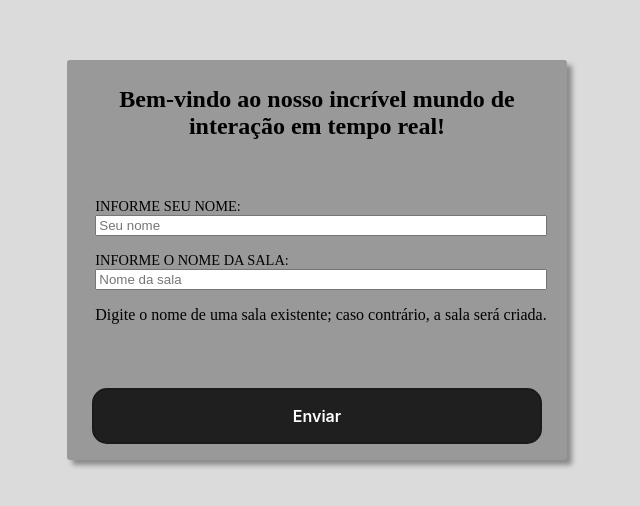
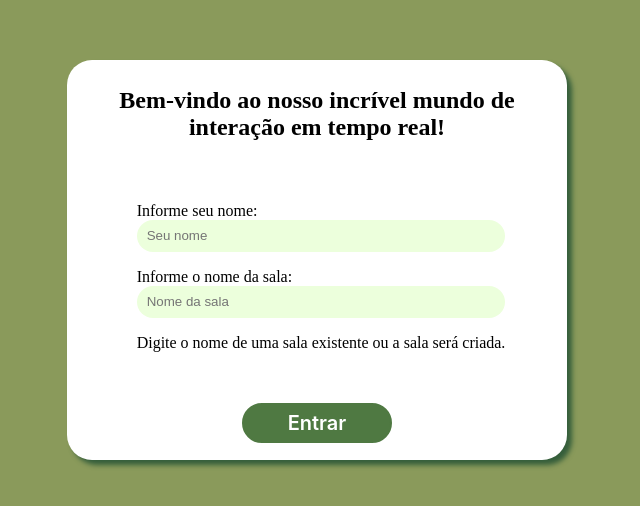
Before and after one commit to gabrielbdsm/videoConferencia, a website: page public/index.html in a window 1280 px wide. Shown: the part 140-646 px from the top of the page, without its empty margins (323-963 px from the left). Drawn offline with Linux system fonts and the light colour scheme.

Commit message:
Organizando front

```diff
--- a/package.json
+++ b/package.json
@@ -22,7 +22,7 @@
     "socket.io": "^4.7.2"
   },
   "devDependencies": {
-    "browser-sync": "^2.29.3",
+    "browser-sync": "^2.23.7",
     "nodemon": "^3.0.1"
   }
 }
--- a/public/css/styleIndex.css
+++ b/public/css/styleIndex.css
@@ -2,8 +2,9 @@ html, body {
     margin: 0;
     padding: 0;
   }
+
 body{
-      background-color: rgb(219, 219, 219);
+      background-color: #8A9A5B;
       height: 100vh;
       width: 100vw;
       overflow: hidden;
@@ -19,51 +20,59 @@ body{
     flex-direction: column;
     justify-content:space-around;
     align-items: center;
-    background-color:  rgb(153, 153, 153);
-    border-radius: 3px;
-    box-shadow: 5px 5px 5px rgb(139, 139, 139) ;
+    background-color:  #FFFFFF;
+    border-radius: 25px;
+    box-shadow: 5px 5px 5px #355E3B;
+}
 
-
-}
 .login-section h2{
     margin: 10px;
     text-align: center;
 }
+
 .section{
 
-    margin:0 0 1rem 0.5rem;
+    margin:0 0 0rem 0.5rem;
 }
 .room , .user{
     display: flex;
     flex-direction: column;
-    font-size: 0.9rem;
-    margin-top:1rem;
-    text-transform: uppercase;
+    font-size: 1.0rem;
+    margin-top: 1rem;
+    font-family: "Kanit";
+}
+
+.campo{
+  border: none;
+  border-radius: 25px;
+  height: 30px;
+  background-color: #ECFFDC;
+  padding-left: 10px;
 }
 
 .login-button {
   appearance: none;
-  background-color: #1f1f1f;
-  border: 2px solid #1A1A1A;
-  border-radius: 15px;
+  background-color: #4F7942;
+  border: 2px solid #4F7942;
+  border-radius: 25px;
   box-sizing: border-box;
-  color: #FFFFFF;
+  color: #FFF;
   cursor: pointer;
   display: inline-block;
   font-family: Roobert,-apple-system,BlinkMacSystemFont,"Segoe UI",Helvetica,Arial,sans-serif,"Apple Color Emoji","Segoe UI Emoji","Segoe UI Symbol";
-  font-size: 16px;
+  font-size: 20px;
   font-weight: 600;
   line-height: normal;
   margin: 0;
   outline: none;
-  padding: 16px 24px;
   text-align: center;
   text-decoration: none;
   transition: all 300ms cubic-bezier(.23, 1, 0.32, 1);
   user-select: none;
   -webkit-user-select: none;
   touch-action: manipulation;
-  width: 90%;
+  width: 30%;
+  height: 40px;
   will-change: transform;
 }
 
--- a/public/index.html
+++ b/public/index.html
@@ -13,19 +13,19 @@
         <div class="section">
             <div class="user">
                 <label for="username-input">Informe seu nome:</label>
-                <input type="text" name="username" id="username-input" placeholder="Seu nome" />
+                <input class = "campo" type="text" name="username" id="username-input" placeholder="Seu nome" />
             </div>
 
 
             <div class="room">
                 <label for="room-input">Informe o nome da sala:</label>
-                <input type="text" name="selectRoom" id="room-input" placeholder="Nome da sala" />
+                <input class= "campo" type="text" name="selectRoom" id="room-input" placeholder="Nome da sala" />
             </div>
 
-            <p>Digite o nome de uma sala existente; caso contrário, a sala será criada.</p>
+            <p class = "user">Digite o nome de uma sala existente ou a sala será criada.</p>
 
         </div>
-        <input type="submit" class="login-button" value="Enviar"/>
+        <input type="submit" class="login-button" value="Entrar">
     </form>
 </body>
 
```
